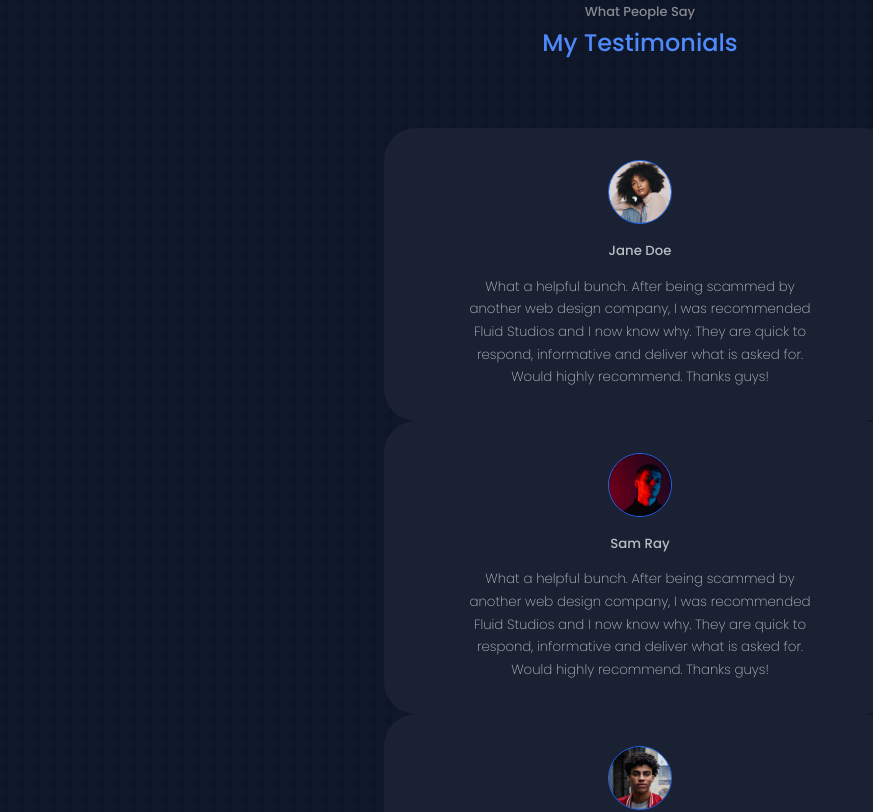
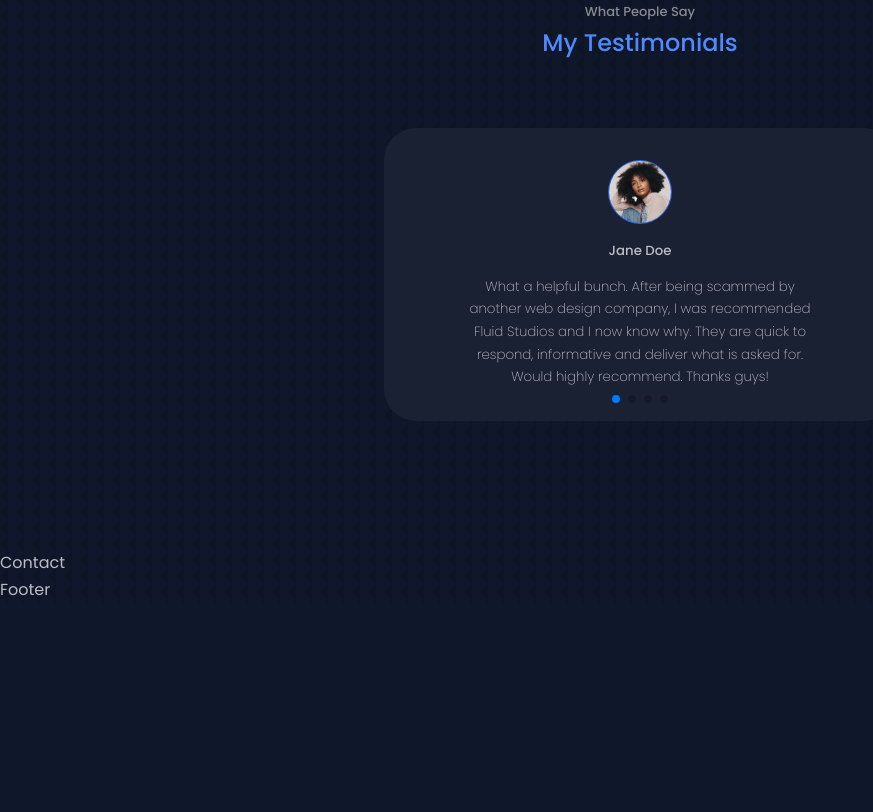
Before and after one commit to neophyte-programmer/react-portfolio, a React (Create React App) app: page / in a window 1280 px wide. Shown: the part 4040-4852 px from the top of the page, without its empty margins (0-873 px from the left). After the commit the page ends 4643 px from the top, so only its background shows below. Built offline with nearby package versions, Linux system fonts and the light colour scheme.

Commit message:
added swiper modules

```diff
--- a/src/components/testimonials/Testimonials.jsx
+++ b/src/components/testimonials/Testimonials.jsx
@@ -6,14 +6,12 @@ import avatar3 from '../../assets/avatar3.jpg'
 import avatar4 from '../../assets/avatar4.jpg'
 
 // import Swiper core and required modules
-import { Pagination } from 'swiper';
-
-import { Swiper, SwiperSlide } from 'swiper/react';
+import { Pagination } from 'swiper'
+import { Swiper, SwiperSlide } from 'swiper/react'
 
 // Import Swiper styles
-import 'swiper/css';
-import 'swiper/css/pagination';
-
+import 'swiper/css'
+import 'swiper/css/pagination'
 
 // Array to store testimonial details in an object and then map through the object to display the testimonials
 // id is going to be the unique key for each testimonial item
@@ -50,8 +48,16 @@ const Testimonials = () => {
 			<h5 className='section__subtitle'>What People Say</h5>
 			<h2 className='section__title'>My Testimonials</h2>
 
-      <div className='container testimonials__container'>
-        {/* Hardcoded testimonials  */}
+			<Swiper
+        className='container testimonials__container'
+				// install Swiper modules
+				modules={[Pagination]}
+        pagination={true}
+				spaceBetween={40}
+				slidesPerView={1}
+				// pagination={{ clickable: true }}
+			>
+				{/* Hardcoded testimonials  */}
 				{/* <article className='testimonial'>
 					<div className='client__avatar'>
 						<img src={avatar4} alt='' />
@@ -67,16 +73,16 @@ const Testimonials = () => {
 				{/* Map through the object to display the testimonials */}
 				{data.map(({ id, avatar, name, review }) => {
 					return (
-						<article className='testimonial' key={id}>
+						<SwiperSlide className='testimonial' key={id}>
 							<div className='client__avatar'>
 								<img src={avatar} alt='' />
 							</div>
 							<h5 className='client__name'>{name}</h5>
 							<small className='client__review'>{review}</small>
-						</article>
+						</SwiperSlide>
 					)
 				})}
-			</div>
+			</Swiper>
 		</section>
 	)
 }
```
